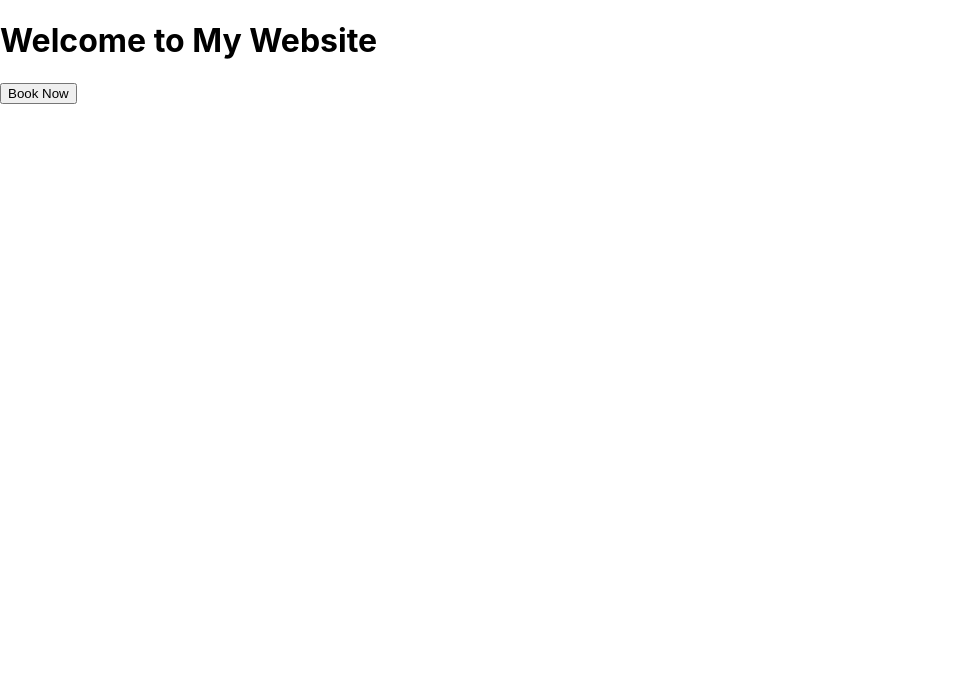
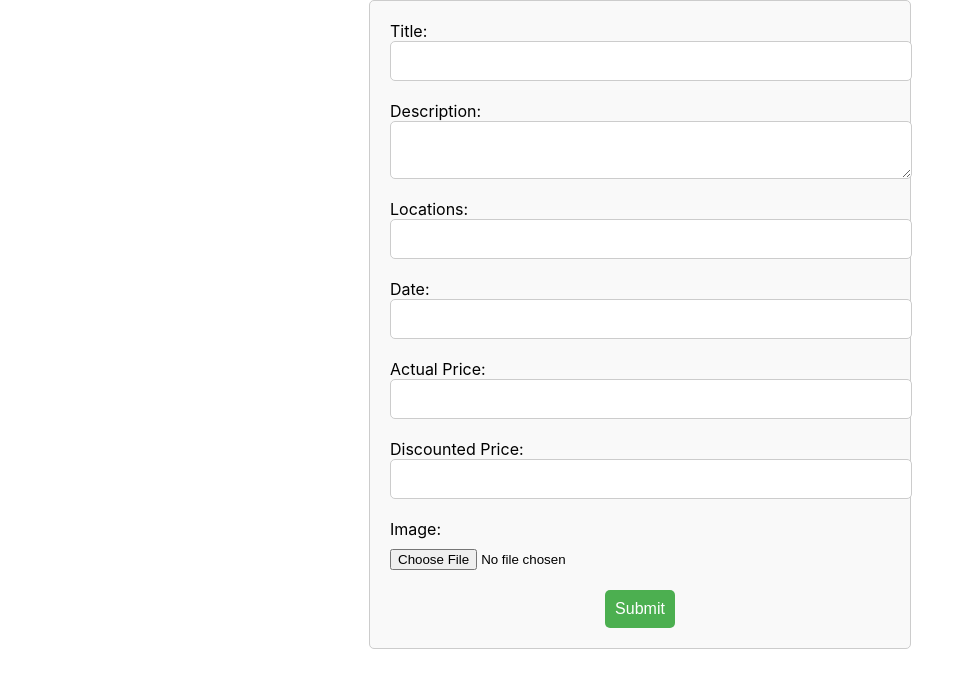
Before and after one commit to Satyambasaiye/form-, a React (Create React App) app: page / in a window 1280 px wide. Shown: the top 688 px of the page, without its empty margins (0-975 px from the left). Built offline with nearby package versions, Linux system fonts and the light colour scheme.

Commit message:
added treak form

```diff
--- a/src/App.js
+++ b/src/App.js
@@ -1,11 +1,10 @@
 import React from 'react';
-import BookNowModal from './components/BookNowModal';
+import Form from './components/Form';
 
 function App() {
   return (
     <div>
-      <h1>Welcome to My Website</h1>
-      <BookNowModal />
+      <Form />
     </div>
 
   );
--- a/src/components/BookNowModal.js
+++ /dev/null
@@ -1,50 +0,0 @@
-import React, { useState } from 'react';
-import Modal from 'react-modal';
-import axios from 'axios';
-
-const BookNowModal = () => {
-  const [isOpen, setIsOpen] = useState(false);
-  const [name, setName] = useState('');
-  const [email, setEmail] = useState('');
-  const [phone, setPhone] = useState('');
-
-  const toggleModal = () => {
-    setIsOpen(!isOpen);
-  };
-
-  const handleSubmit = async (e) => {
-    e.preventDefault();
-    try {
-      const response = await axios.post('/api/bookings', { name, email, phone });
-      console.log(response.data);
-      toggleModal();
-    } catch (error) {
-      console.log(error);
-    }
-  };
-
-  return (
-    <>
-      <button onClick={toggleModal}>Book Now</button>
-      <Modal isOpen={isOpen} onRequestClose={toggleModal}>
-        <form onSubmit={handleSubmit}>
-          <label>
-            Name:
-            <input type="text" value={name} onChange={(e) => setName(e.target.value)} />
-          </label>
-          <label>
-            Email:
-            <input type="email" value={email} onChange={(e) => setEmail(e.target.value)} />
-          </label>
-          <label>
-            Phone:
-            <input type="tel" value={phone} onChange={(e) => setPhone(e.target.value)} />
-          </label>
-          <button type="submit">Submit</button>
-        </form>
-      </Modal>
-    </>
-  );
-};
-
-export default BookNowModal;
--- /dev/null
+++ b/src/components/Form.js
@@ -0,0 +1,79 @@
+import React, { useState } from 'react';
+import axios from 'axios';
+import './styles.css';
+
+
+const Form = () => {
+  const [title, setTitle] = useState('');
+  const [description, setDescription] = useState('');
+  const [locations, setLocations] = useState('');
+  const [date, setDate] = useState('');
+  const [actualPrice, setActualPrice] = useState('');
+  const [discountedPrice, setDiscountedPrice] = useState('');
+  const [image, setImage] = useState(null);
+
+  const handleSubmit = async (event) => {
+    event.preventDefault();
+
+    // Create a FormData object to store the form data
+    const formData = new FormData();
+
+    // Append each form input to the FormData object
+    formData.append('title', title);
+    formData.append('description', description);
+    formData.append('locations', locations);
+    formData.append('date', date);
+    formData.append('actualPrice', actualPrice);
+    formData.append('discountedPrice', discountedPrice);
+
+    // Append the selected file(s) to the FormData object
+    if (image !== null) {
+      formData.append('image', image);
+    }
+
+    try {
+      // Send a POST request to the server with the FormData object as the body
+      const response = await axios.post('/api/products', formData);
+
+      // TODO: Handle successful response (e.g. redirect to product list page)
+    } catch (error) {
+      // TODO: Handle error (e.g. display error message)
+    }
+  };
+
+  return (
+    <form onSubmit={handleSubmit}>
+      <label>
+        Title:
+        <input type="text" value={title} onChange={(e) => setTitle(e.target.value)} />
+      </label>
+      <label>
+        Description:
+        <textarea value={description} onChange={(e) => setDescription(e.target.value)} />
+      </label>
+      <label>
+        Locations:
+        <input type="text" value={locations} onChange={(e) => setLocations(e.target.value)} />
+      </label>
+      <label>
+        Date:
+        <input type="text" value={date} onChange={(e) => setDate(e.target.value)} />
+      </label>
+      <label>
+        Actual Price:
+        <input type="text" value={actualPrice} onChange={(e) => setActualPrice(e.target.value)} />
+      </label>
+      <label>
+        Discounted Price:
+        <input type="text" value={discountedPrice} onChange={(e) => setDiscountedPrice(e.target.value)} />
+      </label>
+      <label>
+        Image:
+        <input type="file" onChange={(e) => setImage(e.target.files[0])} />
+      </label>
+      <button type="submit">Submit</button>
+    </form>
+  );
+};
+
+export default Form;
--- /dev/null
+++ b/src/components/styles.css
@@ -0,0 +1,51 @@
+form {
+  display: flex;
+  flex-direction: column;
+  align-items: center;
+  padding: 20px;
+  border: 1px solid #ccc;
+  border-radius: 5px;
+  background-color: #f9f9f9;
+  max-width: 500px;
+  margin: 0 auto;
+}
+
+label {
+  display: flex;
+  flex-direction: column;
+  margin-bottom: 20px;
+  width: 100%;
+}
+
+input[type="text"],
+textarea {
+  padding: 10px;
+  border: 1px solid #ccc;
+  border-radius: 5px;
+  font-size: 16px;
+  width: 100%;
+}
+
+input[type="file"] {
+  margin-top: 10px;
+}
+
+button[type="submit"] {
+  padding: 10px;
+  background-color: #4CAF50;
+  color: white;
+  border: none;
+  border-radius: 5px;
+  font-size: 16px;
+  cursor: pointer;
+}
+
+button[type="submit"]:hover {
+  background-color: #3e8e41;
+}
+
+.error {
+  color: red;
+  margin-top: 10px;
+  font-size: 14px;
+}
```
